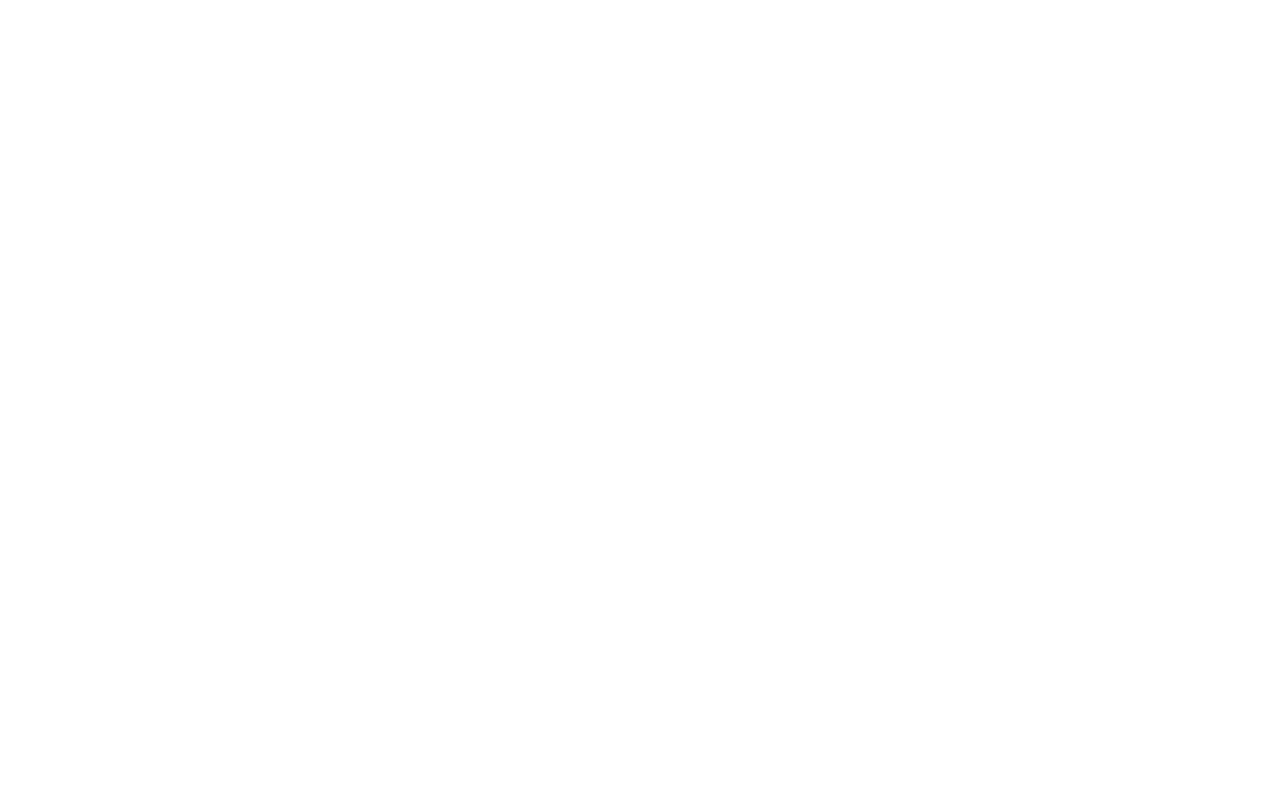
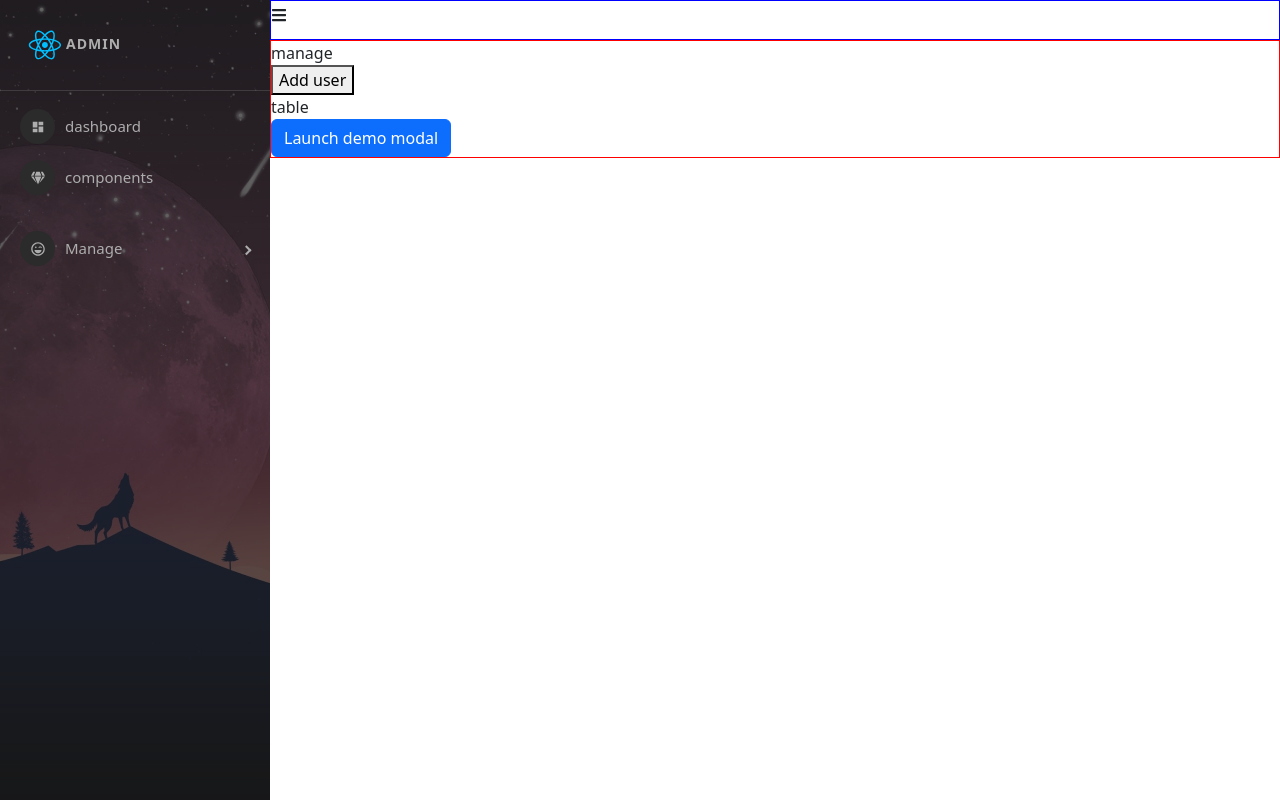
Before and after one commit to JSDNG/web-english-fe, a React (Create React App) app: page /admin/manage-user in a window 1280 px wide. Before the commit this address had no page. Built offline with nearby package versions, Linux system fonts and the light colour scheme.

Commit message:
modal add user

```diff
--- a/package.json
+++ b/package.json
@@ -6,15 +6,18 @@
     "@testing-library/jest-dom": "5.16.4",
     "@testing-library/react": "13.3.0",
     "@testing-library/user-event": "13.5.0",
+    "axios": "0.27.2",
     "bootstrap": "5.2.0",
     "react": "18.2.0",
     "react-bootstrap": "2.4.0",
     "react-dom": "18.2.0",
     "react-icons": "4.4.0",
+    "react-paginate": "8.1.3",
     "react-pro-sidebar": "0.7.1",
     "react-redux": "8.0.1",
     "react-router-dom": "6.3.0",
     "react-scripts": "5.0.1",
+    "react-toastify": "9.0.7",
     "redux": "4.2.0",
     "redux-devtools-extension": "2.13.9",
     "redux-thunk": "2.4.1",
--- a/src/components/Admin/Admin.js
+++ b/src/components/Admin/Admin.js
@@ -2,6 +2,7 @@
 import "./Admin.scss";
 import { FaBars } from "react-icons/fa";
 import { useState } from "react";
+import { Outlet } from "react-router-dom";
 const Admin = (props) => {
     const [collapsed, setcollapsed] = useState(false);
     return (
@@ -10,8 +11,12 @@
                 <Sidebar collapsed={collapsed} />
             </div>
             <div className="admin-content">
-                <FaBars onClick={() => setcollapsed(!collapsed)} />
-                content
+                <div className="admin-header">
+                    <FaBars onClick={() => setcollapsed(!collapsed)} />
+                </div>
+                <div className="admin-main">
+                    <Outlet />
+                </div>
             </div>
         </div>
     );
--- a/src/components/Admin/Admin.scss
+++ b/src/components/Admin/Admin.scss
@@ -5,4 +5,14 @@
             height: 100vh !important;
         }
     }
+    .admin-content {
+        width: 100%;
+        .admin-header {
+            height: 40px;
+            border: 1px solid blue;
+        }
+        .admin-main {
+            border: 1px solid red;
+        }
+    }
 }
--- /dev/null
+++ b/src/components/Admin/Content/DashBoard.js
@@ -0,0 +1,5 @@
+const DashBoard = (props) => {
+    return <div>Dashboard</div>;
+};
+
+export default DashBoard;
--- /dev/null
+++ b/src/components/Admin/Content/ManageUser.js
@@ -0,0 +1,20 @@
+import ModalCreactUser from "./ModalCreactUser";
+
+const ManageUser = (props) => {
+    return (
+        <div classNameName="manage-user-container">
+            <div classNameName="title">manage</div>
+            <div classNameName="content">
+                <div>
+                    <button>Add user</button>
+                </div>
+                <div>
+                    <table>table</table>
+                    <ModalCreactUser />
+                </div>
+            </div>
+        </div>
+    );
+};
+
+export default ManageUser;
--- /dev/null
+++ b/src/components/Admin/Content/ModalCreactUser.js
@@ -0,0 +1,61 @@
+import { useState } from "react";
+import Button from "react-bootstrap/Button";
+import Modal from "react-bootstrap/Modal";
+
+const ModalCreactUser = () => {
+    const [show, setShow] = useState(false);
+
+    const handleClose = () => setShow(false);
+    const handleShow = () => setShow(true);
+
+    return (
+        <>
+            <Button variant="primary" onClick={handleShow}>
+                Launch demo modal
+            </Button>
+
+            <Modal show={show} onHide={handleClose} animation={false} size="xl" backdrop="static">
+                <Modal.Header closeButton>
+                    <Modal.Title>Modal heading</Modal.Title>
+                </Modal.Header>
+                <Modal.Body>
+                    <form className="row g-3">
+                        <div className="col-md-6">
+                            <label className="form-label">Email</label>
+                            <input type="email" className="form-control" />
+                        </div>
+                        <div className="col-md-6">
+                            <label className="form-label">Password</label>
+                            <input type="password" className="form-control" />
+                        </div>
+                        <div className="col-md-6">
+                            <label className="form-label">Username</label>
+                            <input type="text" className="form-control" />
+                        </div>
+
+                        <div className="col-md-4">
+                            <label className="form-label">Role</label>
+                            <select className="form-select">
+                                <option selected value="user">
+                                    User
+                                </option>
+                                <option value="admin">Admin</option>
+                            </select>
+                        </div>
+                        <div className="col-md-12">
+                            <label className="form-label">image</label>
+                            <input type="file" />
+                        </div>
+                    </form>
+                </Modal.Body>
+                <Modal.Footer>
+                    <Button variant="primary" onClick={handleClose}>
+                        Save Changes
+                    </Button>
+                </Modal.Footer>
+            </Modal>
+        </>
+    );
+};
+
+export default ModalCreactUser;
--- a/src/components/Admin/Sidebar.js
+++ b/src/components/Admin/Sidebar.js
@@ -2,6 +2,9 @@
 import { ProSidebar, Menu, MenuItem, SubMenu, SidebarHeader, SidebarFooter, SidebarContent } from "react-pro-sidebar";
 import { FaTachometerAlt, FaGem, FaList, FaGithub, FaRegLaughWink, FaHeart } from "react-icons/fa";
 import sidebarBg from "../../assets/image/bg2.jpg";
+import { DiReact } from "react-icons/di";
+import { MdDashboard } from "react-icons/md";
+import { Link } from "react-router-dom";
 const Sidebar = (props) => {
     const { image, collapsed, toggled, handleToggleSidebar } = props;
     return (
@@ -26,50 +29,30 @@
                             whiteSpace: "nowrap",
                         }}
                     >
-                        Hoi Dan IT
+                        <DiReact size={"3em"} color={"00bfff"} />
+                        <span>Admin</span>
                     </div>
                 </SidebarHeader>
 
                 <SidebarContent>
                     <Menu iconShape="circle">
-                        <MenuItem icon={<FaTachometerAlt />} suffix={<span className="badge red">New</span>}>
+                        <MenuItem icon={<MdDashboard />}>
                             dashboard
+                            <Link to="/admin" />
                         </MenuItem>
                         <MenuItem icon={<FaGem />}> components</MenuItem>
                     </Menu>
                     <Menu iconShape="circle">
-                        <SubMenu
-                            suffix={<span className="badge yellow">3</span>}
-                            title="withSuffix"
-                            icon={<FaRegLaughWink />}
-                        >
-                            <MenuItem>submenu 1</MenuItem>
+                        <SubMenu title="Manage" icon={<FaRegLaughWink />}>
+                            <MenuItem>
+                                ManageUser
+                                <Link to="/admin/manage-user" />
+                            </MenuItem>
                             <MenuItem>submenu 2</MenuItem>
                             <MenuItem>submenu 3</MenuItem>
                         </SubMenu>
                     </Menu>
                 </SidebarContent>
-
-                <SidebarFooter style={{ textAlign: "center" }}>
-                    <div
-                        className="sidebar-btn-wrapper"
-                        style={{
-                            padding: "20px 24px",
-                        }}
-                    >
-                        <a
-                            href="https://github.com/azouaoui-med/react-pro-sidebar"
-                            target="_blank"
-                            className="sidebar-btn"
-                            rel="noopener noreferrer"
-                        >
-                            <FaGithub />
-                            <span style={{ whiteSpace: "nowrap", textOverflow: "ellipsis", overflow: "hidden" }}>
-                                viewSource
-                            </span>
-                        </a>
-                    </div>
-                </SidebarFooter>
             </ProSidebar>
         </>
     );
--- a/src/components/Header/Header.js
+++ b/src/components/Header/Header.js
@@ -19,8 +19,8 @@
                         </NavLink>
                         <NavDropdown title="Thư viện của bạn" id="basic-nav-dropdown">
                             <NavDropdown.Item href="#action/3.1">Học phần</NavDropdown.Item>
-                            <NavDropdown.Item href="#action/3.2">Lời giải chuyên gia</NavDropdown.Item>
-                            <NavDropdown.Item href="#action/3.3">Thư mục</NavDropdown.Item>
+                            <NavDropdown.Item href="#action/3.2">Thư mục</NavDropdown.Item>
+                            <NavDropdown.Item href="#action/3.3">Lớp</NavDropdown.Item>
                             <NavDropdown.Divider />
                             <NavDropdown.Item href="#action/3.4">Separated link</NavDropdown.Item>
                         </NavDropdown>
--- a/src/index.js
+++ b/src/index.js
@@ -9,6 +9,8 @@
 import User from "./components/User/User";
 import Admin from "./components/Admin/Admin";
 import HomePage from "./components/Home/HomePage";
+import DashBoard from "./components/Admin/Content/DashBoard";
+import ManageUser from "./components/Admin/Content/ManageUser";
 const root = ReactDOM.createRoot(document.getElementById("root"));
 root.render(
     <Provider store={store}>
@@ -19,7 +21,10 @@
                     <Route index element={<HomePage />} />
                     <Route path="user" element={<User />} />
                 </Route>
-                <Route path="admin" element={<Admin />} />
+                <Route path="/admin" element={<Admin />}>
+                    <Route index element={<DashBoard />} />
+                    <Route path="manage-user" element={<ManageUser />} />
+                </Route>
             </Routes>
         </BrowserRouter>
 
```
Also changed, not shown: 1 other file (tests, documents, lock files or other folders).
